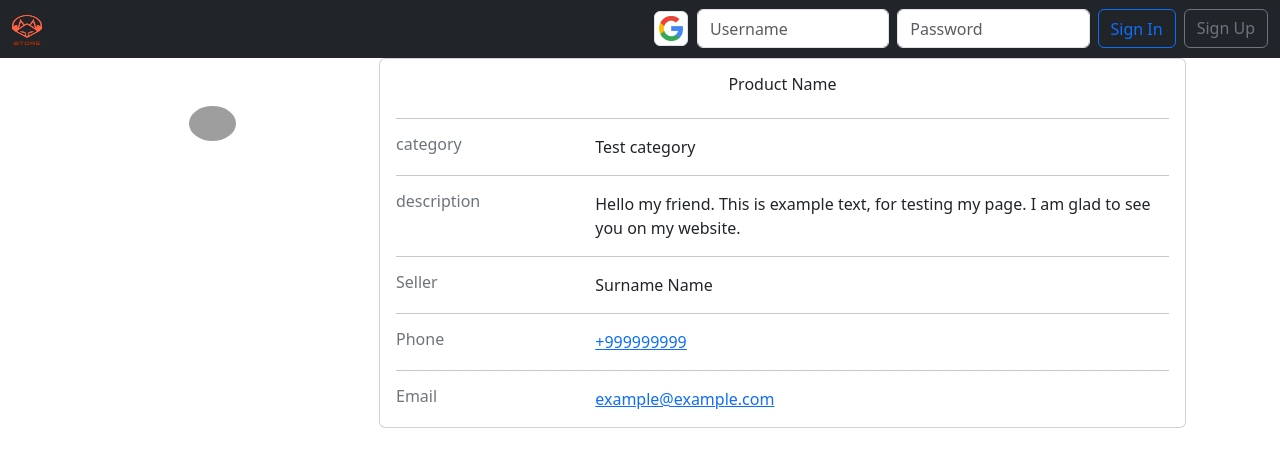
After one commit to mikrise2/online-store, a Django app: page /product in a window 1280 px wide. The commit adds this page. Shown: the top 467 px of the page. Run offline with Django 4.2, Linux system fonts and the light colour scheme; some libraries are stand-ins or nearby versions; grey boxes are pictures that could not be loaded.

Commit message:
product page template

```diff
--- a/store/urls.py
+++ b/store/urls.py
@@ -5,6 +5,7 @@ from . import views
 
 urlpatterns = [
     path('', views.index, name='index'),
+    path('product', views.product, name='product'),
     path('login_failed', views.login_required_fail, name='login_failed'),
     path('profile/<username>', views.profile, name='profile'),
     path('edit-profile', views.edit_profile, name='edit-profile'),
--- a/store/views.py
+++ b/store/views.py
@@ -10,6 +10,7 @@ from django.utils.encoding import force_bytes, force_str
 from django.utils.http import urlsafe_base64_encode, urlsafe_base64_decode
 
 from store.forms import UserRegistrationForm, UserStandardLoginForm, ProfileForm
+from store.models import Product
 from store.tokens import account_activation_token
 
 logger = logging.getLogger('logger')
@@ -17,6 +18,10 @@ logger = logging.getLogger('logger')
 
 def index(request):
     return render(request, 'index.html')
+
+
+def product(request):
+    return render(request, 'product.html')
 
 
 def profile(request, username):  # TODO non existed accounts
@@ -101,9 +106,7 @@ def activate(request, uidb64, token):
     if user is not None and account_activation_token.check_token(user, token):
         user.is_active = True
         user.save()
-
         messages.success(request, 'Thank you for your email confirmation. Now you can login your account.')
-
     else:
         messages.error(request, 'Activation link is invalid!')
 
--- /dev/null
+++ b/templates/product.html
@@ -0,0 +1,73 @@
+{% extends "header.html" %}
+{% block content %}
+    <div class="container">
+        <div class="row">
+            <div class="col-3">
+                <div class="container d-flex justify-content-center mt-5">
+                    <img src="https://cdn.pixabay.com/photo/2015/10/05/22/37/blank-profile-picture-973460_1280.png"
+                         alt="Avatar"
+                         style="border-radius: 50%" width="20%" height="auto">
+                </div>
+            </div>
+            <div class="col">
+                <div class="container">
+                    <div class="card mb-3">
+                        <div class="card-body">
+                            <div class="row">
+                                <div class="d-flex justify-content-center">
+                                    <h6>Product Name</h6>
+                                </div>
+                            </div>
+                            <hr>
+                            <div class="row">
+                                <div class="col-sm-3">
+                                    <h6 class="mb-0 text-secondary">category</h6>
+                                </div>
+                                <div class="col-sm-9">
+                                    Test category
+                                </div>
+                            </div>
+                            <hr>
+                            <div class="row">
+                                <div class="col-sm-3">
+                                    <h6 class="mb-0 text-secondary">description</h6>
+                                </div>
+                                <div class="col-sm-9">
+                                    Hello my friend. This is example text, for testing my page. I am glad to see you on
+                                    my website.
+                                </div>
+                            </div>
+                            <hr>
+                            <div class="row">
+                                <div class="col-sm-3">
+                                    <h6 class="mb-0 text-secondary">Seller</h6>
+                                </div>
+                                <div class="col-sm-9">
+                                    Surname Name
+                                </div>
+                            </div>
+                            <hr>
+                            <div class="row">
+                                <div class="col-sm-3 text-secondary">
+                                    <h6 class="mb-0">Phone</h6>
+                                </div>
+                                <div class="col-sm-9">
+                                    <a href="tel:+999999999">+999999999</a>
+                                </div>
+                            </div>
+                            <hr>
+                            <div class="row">
+                                <div class="col-sm-3 text-secondary">
+                                    <h6 class="mb-0">Email</h6>
+                                </div>
+                                <div class="col-sm-9">
+                                    <a href="mailto: example@example.com">example@example.com</a>
+                                </div>
+                            </div>
+                        </div>
+                    </div>
+                </div>
+            </div>
+        </div>
+    </div>
+{% endblock %}
--- a/templates/profile.html
+++ b/templates/profile.html
@@ -31,7 +31,7 @@
                         <p class="mb-0 h3">Email</p>
                     </div>
                     <div class="col">
-                        <a href="mailto: example@example.com" class="text-muted mb-0 h3">{{ profile.email }}</a>
+                        <a href="mailto: {{ profile.email }}" class="text-muted mb-0 h3">{{ profile.email }}</a>
                     </div>
                 </div>
                 <div class="row row-cols-5 d-flex justify-content-center mt-3">
```
Also changed, not shown: store/models.py (+7 -0 lines).
